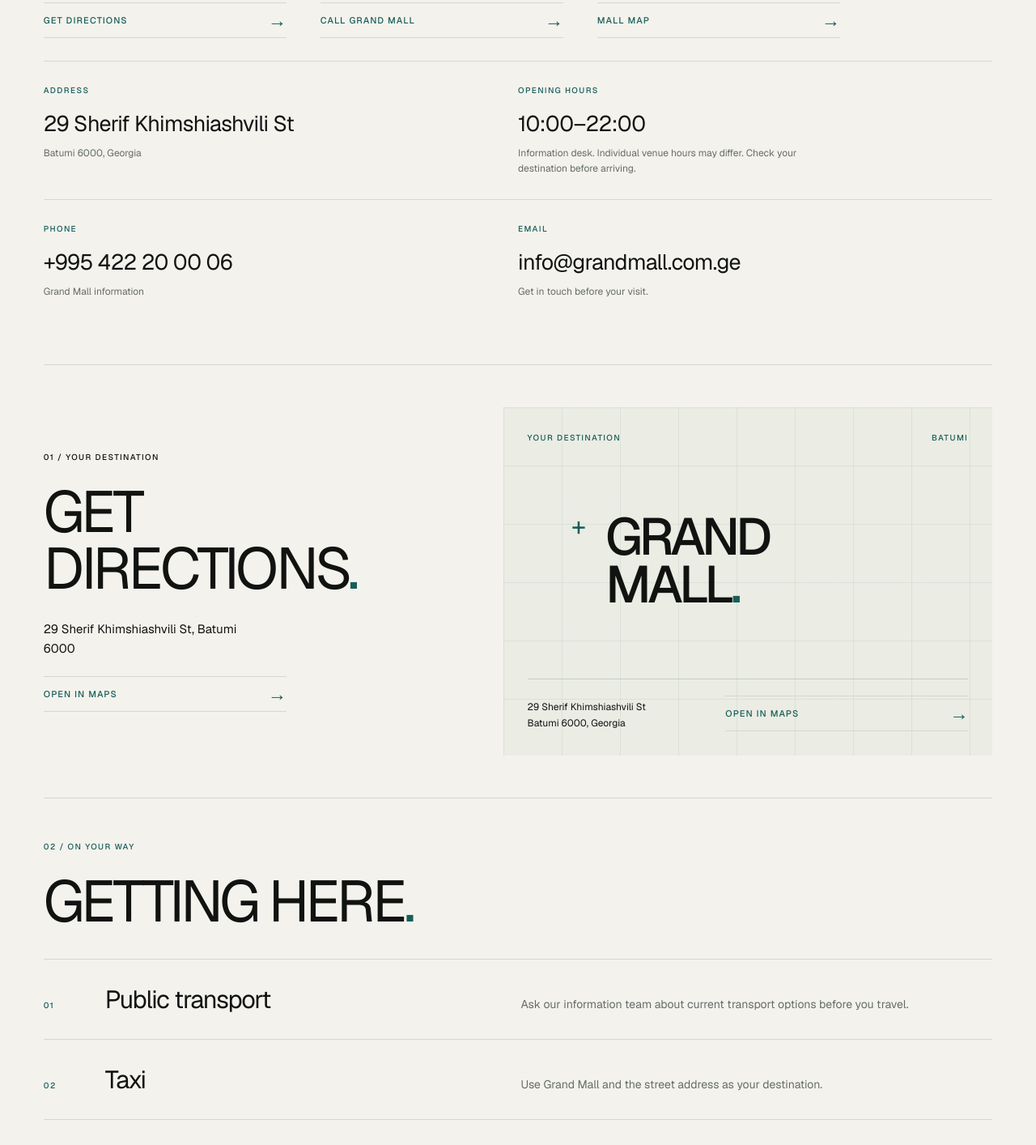
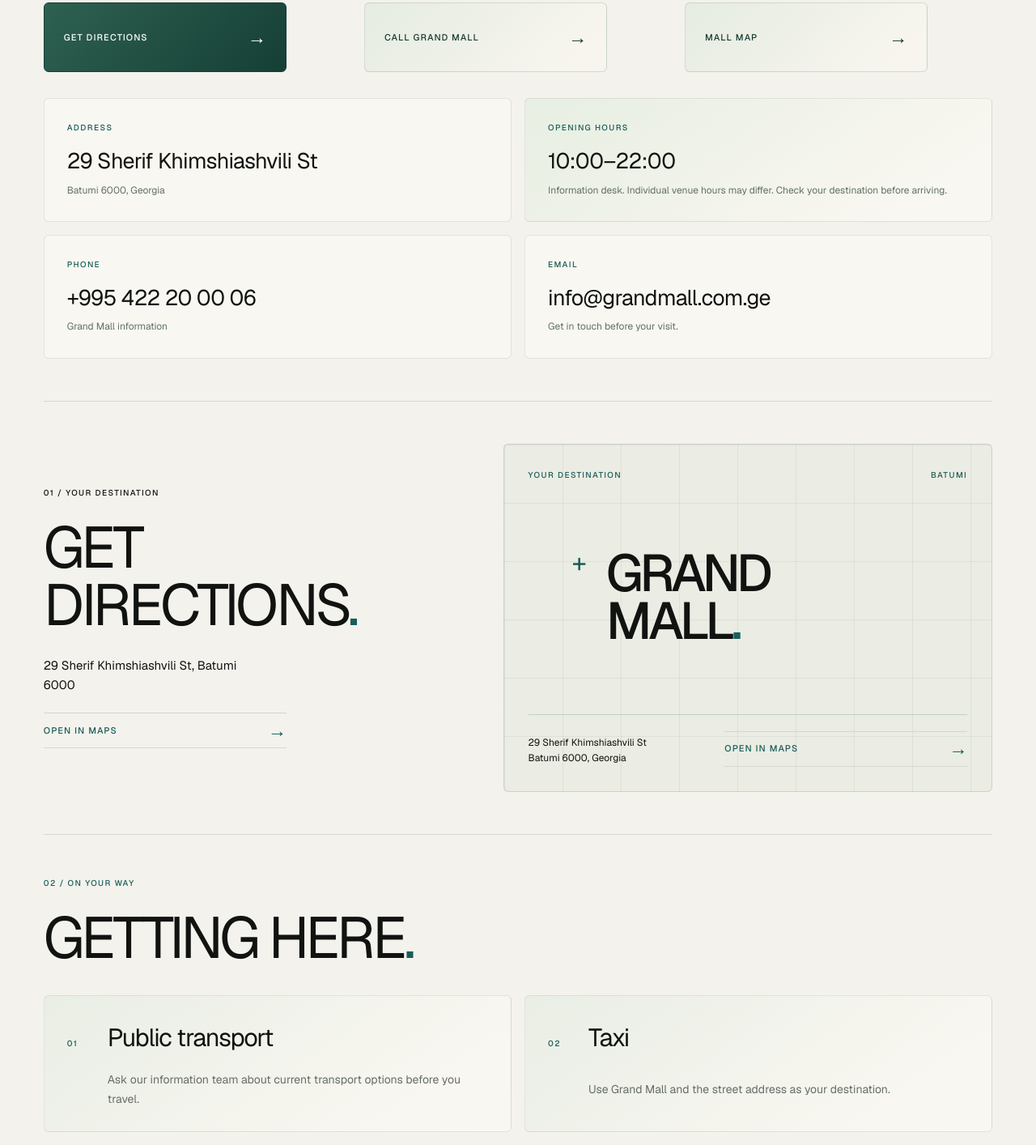
Before and after one commit to silestiari/grand-mall, a Next.js app: page /en/visit in a window 1280 px wide. Shown: the part 560-1974 px from the top of the page at 81% size. Built offline with nearby package versions, Linux system fonts and the light colour scheme.

Commit message:
Refine visitor essentials and transport cards; localize accessibility copy

```diff
--- a/app/[locale]/visit/page.tsx
+++ b/app/[locale]/visit/page.tsx
@@ -55,7 +55,7 @@
           <Link className="experience-link" href={info.phoneHref}>{t("ASK ABOUT PARKING ")}{arrow}</Link>
         </section>
         <section aria-labelledby="visit-accessibility-title"><Reveal><p className="eyebrow">{t("04 / A VISIT FOR EVERYONE")}</p><h2 id="visit-accessibility-title">{t("ACCESSIBILITY")}<span className="accent">.</span></h2></Reveal>
-          <ul className="visit-access-list">{Object.entries(info.accessibility ?? {}).map(([key, value]) => value && <li key={key}><span aria-hidden="true">+</span>{value}</li>)}</ul>
+          <ul className="visit-access-list">{Object.entries(info.accessibility ?? {}).map(([key, value]) => value && <li key={key}><span aria-hidden="true">+</span>{t(value)}</li>)}</ul>
           <p className="visit-small-copy">{t("For help planning your arrival or finding an entrance, contact our information team.")}</p><Link className="experience-link" href={info.phoneHref}>{t("ASK OUR TEAM ")}{arrow}</Link>
         </section>
       </div>
--- a/app/visit.css
+++ b/app/visit.css
@@ -86,3 +86,54 @@
   .visit-contact-details > a:not(.experience-link) { font-size: 25px; }
 }
 @media (prefers-reduced-motion: reduce) { .visit-quick-links a span { transition: none; } }
+
+/* Visitor essentials: useful actions first, then clearly separated facts. */
+.visit-page-actions { display: grid; grid-template-columns: repeat(3, minmax(0, 1fr)); gap: 16px; }
+.visit-page .visit-page-actions .experience-link {
+  min-height: 86px; padding: 24px; border: 1px solid #183e3626; border-radius: 6px;
+  background: linear-gradient(135deg, #e5ece1, #f7f5ee 85%); color: #173b32;
+  line-height: 1.5; transition: box-shadow .35s, border-color .35s;
+}
+.visit-page .visit-page-actions .experience-link:first-child {
+  background: linear-gradient(135deg, #2e6151, #153f35); color: #fff; border-color: #153f35;
+}
+.visit-page .visit-page-actions .experience-link:first-child span { color: #fff; }
+.visit-essentials { margin-top: 32px; }
+.visit-essentials dl { gap: 16px; }
+.visit-essentials dl > div, .visit-essentials dl > div:nth-child(odd) {
+  padding: 28px; border: 1px solid #183e361a; border-radius: 6px; background: #f9f7f1;
+}
+.visit-essentials dl > div:nth-child(2) { background: linear-gradient(145deg, #e7eee2, #f9f7f1 85%); }
+.visit-essentials dd { font-size: clamp(22px, 2.1vw, 32px); }
+.visit-essentials small { max-width: none; color: #617168; }
+.visit-city-location { border: 1px solid #183e3626; border-radius: 6px; overflow: hidden; }
+.visit-transport-list { display: grid; grid-template-columns: repeat(2, minmax(0, 1fr)); gap: 16px; }
+.visit-transport-list > div {
+  grid-template-columns: 32px minmax(0, 1fr); gap: 18px; padding: 28px;
+  border: 1px solid #183e361a; border-radius: 6px; background: linear-gradient(145deg, #e9eee5, #f9f7f1 80%);
+}
+.visit-transport-list p { grid-column: 2; }
+.visit-quick-links { display: grid; grid-template-columns: repeat(2, minmax(0, 1fr)); gap: 16px; }
+.visit-quick-links > p { grid-column: 1 / -1; margin-bottom: 8px; }
+.visit-quick-links a {
+  font-size: clamp(24px, 2.7vw, 42px); padding: 26px; border: 1px solid #183e3626;
+  border-radius: 6px; background: linear-gradient(135deg, #e5ece1, #f7f5ee 85%);
+  align-items: center; overflow-wrap: anywhere; transition: box-shadow .35s, border-color .35s;
+}
+.visit-quick-links a span { flex-shrink: 0; }
+@media (hover: hover) and (prefers-reduced-motion: no-preference) {
+  .visit-page .visit-page-actions .experience-link:hover, .visit-quick-links a:hover {
+    box-shadow: 0 12px 26px #183e3612; border-color: #183e3660;
+  }
+}
+@media (max-width: 700px) {
+  .visit-page-actions, .visit-transport-list, .visit-quick-links { grid-template-columns: minmax(0, 1fr); }
+  .visit-page .visit-page-actions .experience-link { min-height: 68px; padding: 20px; }
+  .visit-essentials dl > div, .visit-essentials dl > div:nth-child(odd) { padding: 24px; }
+  .visit-transport-list > div { padding: 24px; }
+  .visit-quick-links a { padding: 24px; font-size: 29px; }
+}
+@media (prefers-reduced-motion: reduce) {
+  .visit-page .visit-page-actions .experience-link, .visit-quick-links a { transition: none; }
+  .visit-quick-links a:hover span { transform: none; }
+}
```
